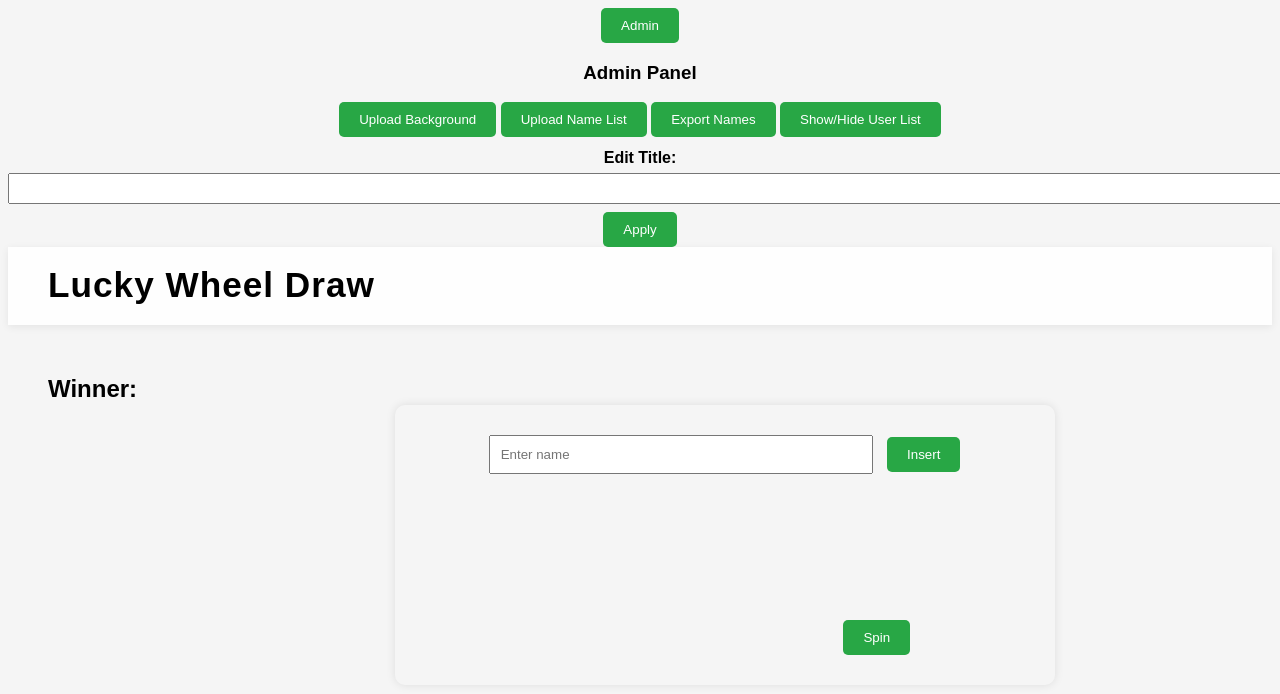
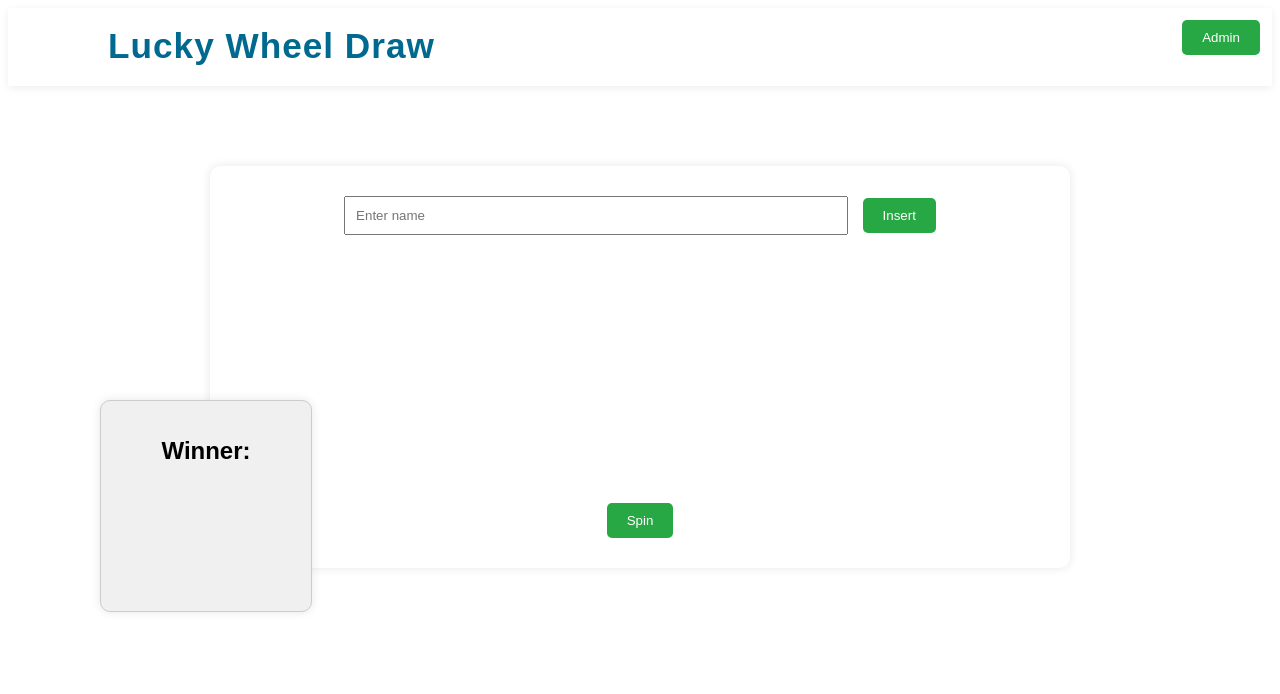
Before and after one commit to junyi1104/hmjaya-lucky-draw-system, a plain HTML site: page index.html in a window 1280 px wide. Drawn offline with Linux system fonts and the light colour scheme.

Commit message:
Update style.css

```diff
--- a/style.css
+++ b/style.css
@@ -1,7 +1,7 @@
 body {
     font-family: Arial, sans-serif;
     text-align: center;
-    background: #f5f5f5;
+    background: transparent;
 }
 
 .container {
@@ -66,8 +66,8 @@ button:hover, .export-btn:hover {
 }
 
 .wheel-container {
-    width: 600px;
-    min-width: 600px;
+    width: 800px;
+    min-width: 800px;
     background: transparent;
 }
 
@@ -131,7 +131,7 @@ button:hover, .export-btn:hover {
 
 .main-header {
     width: 100%;
-    background: rgba(255,255,255,0.95);
+    background: transparent;
     box-shadow: 0 2px 8px rgba(0,0,0,0.07);
     padding: 18px 0 10px 0;
     margin-bottom: 30px;
@@ -139,13 +139,17 @@ button:hover, .export-btn:hover {
     flex-direction: row;
     align-items: center;
     justify-content: space-between;
+     position: relative;
+  z-index: 1; /* Set the z-index of the header to 2 */
 }
 
 .main-header h1 {
     margin: 0 0 10px 0;
     font-size: 2.2em;
     letter-spacing: 1px;
-    padding-left: 40px;
+    padding: 0 100px;
+    color: #00698f; /* Change header text color to match the theme */
+    text-align: center; /* Center the header text */
 }
 
 .header-actions {
@@ -154,3 +158,80 @@ button:hover, .export-btn:hover {
     align-items: center;
     margin-right: 40px;
 }
+
+/* Add styles for the winner container */
+.winner-container {
+  position: absolute;
+  top: 50%;
+  left: 0%;
+  transform: translate(100px, 0);
+  width: 170px;
+  height: 170px;
+  background-color: #f0f0f0;
+  padding: 20px;
+  border: 1px solid #ccc;
+  border-radius: 10px;
+  box-shadow: 0 0 10px rgba(0, 0, 0, 0.1);
+}
+
+/* Update styles for the winner box */
+.winner-box {
+  width: 100%;
+  height: 100%;
+  display: flex;
+  flex-direction: column;
+  align-items: center;
+  justify-content: center;
+}
+
+.winner-box h2 {
+  margin: 0px 40px 50px 0px;
+}
+
+.winner-box #winner-name {
+  font-size: 24px;
+  font-weight: bold;
+  color: #00698f;
+}
+
+.header-actions {
+    display: flex;
+    align-items: center;
+    gap: 12px;
+    margin-right: 40px;
+}
+
+.admin-panel {
+  position: fixed;
+  top: 0;
+  right: -400px; /* 默认隐藏在右侧 */
+  width: 300px;
+  height: 100%;
+  background: rgba(255, 255, 255, 0.95);
+  box-shadow: -4px 0 12px rgba(0, 0, 0, 0.2);
+  padding: 20px;
+  display: flex; /* 始终用 flex，让动画有效 */
+  flex-direction: column;
+  gap: 16px;
+  transition: right 0.3s ease;
+  z-index: 999;
+}
+
+.admin-panel.show {
+  right: 0; /* 滑出来 */
+}
+
+.admin-toggle-btn {
+  position: fixed;
+  top: 20px;
+  right: 20px;
+  z-index: 1000;
+}
+
+#wheelcanvas {
+  width: 100%;
+  max-width: 500px; /* 你可以调大一点，例如 600 或 700 */
+  height: auto;
+  display: block;
+  margin: 0 auto;
+}
```
